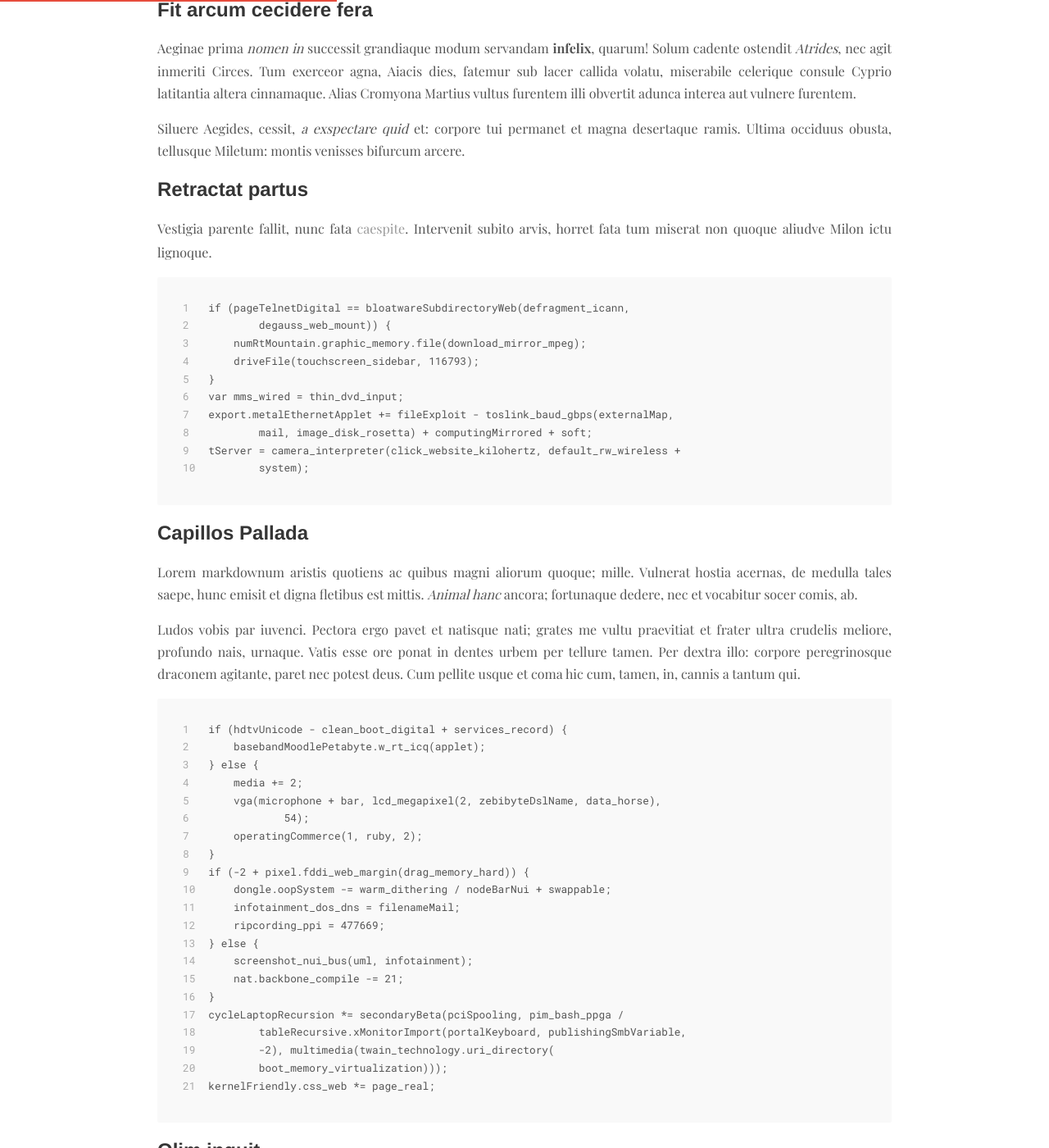
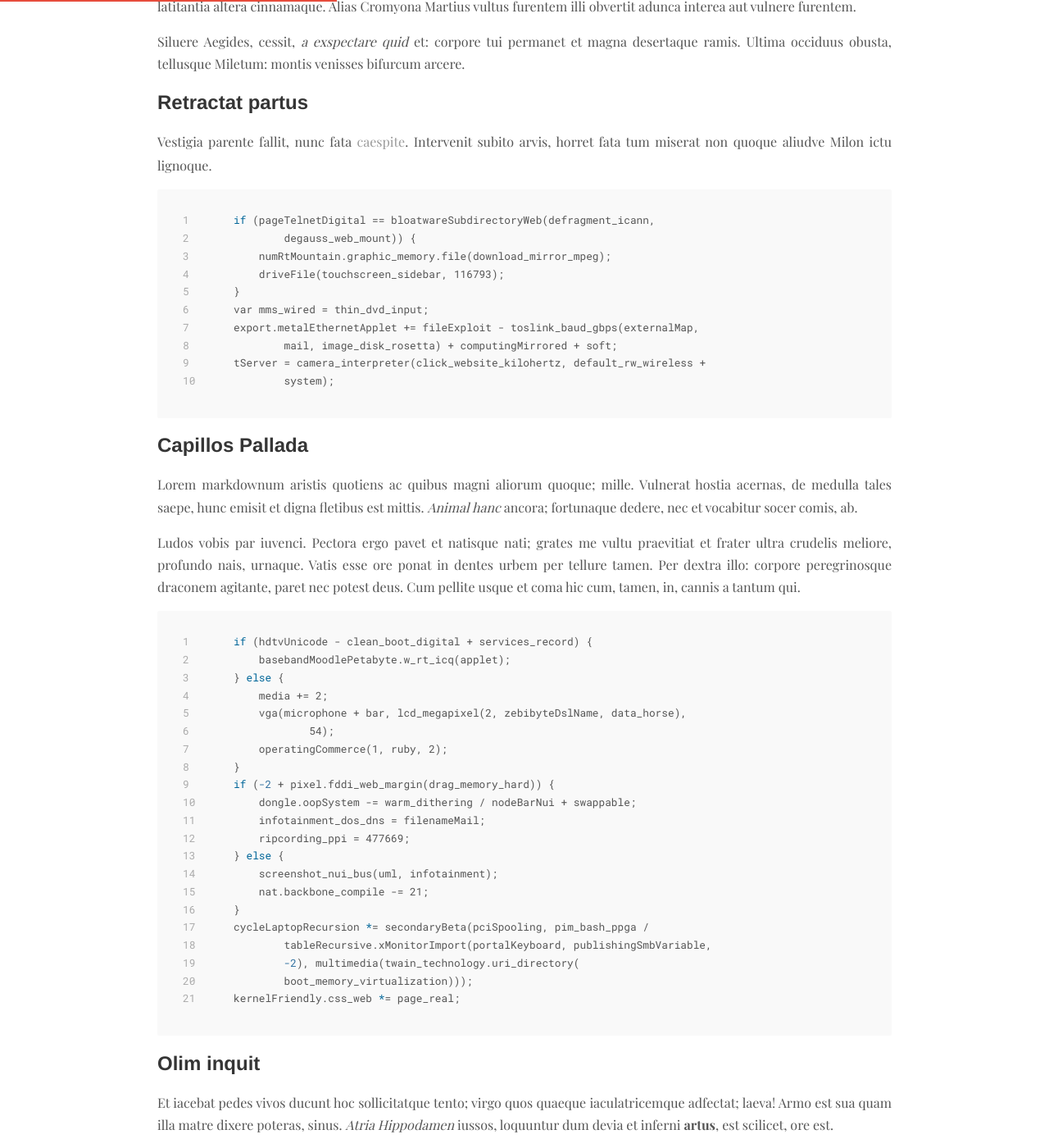
Before and after one commit to geoffrepoli/pkg.fm, a Jekyll site: the page built from _posts/2017-07-06-content-demo.md, in a window 1280 px wide and 1400 px high, scrolled down 612 px. Shown: the whole window at 82% size. Built offline with Jekyll 4.4.1, drawn with Linux system fonts in a browser that asks for light colours; nearby versions of some CDN libraries; some of the changed text lies outside the part shown.

Commit message:
EDIT codeblock

````diff
--- a/_posts/2017-07-06-content-demo.md
+++ b/_posts/2017-07-06-content-demo.md
@@ -35,6 +31,7 @@ bifurcum arcere.
 Vestigia parente fallit, nunc fata [caespite](http://ventris.io/). Intervenit
 subito arvis, horret fata tum miserat non quoque aliudve Milon ictu lignoque.
 
+```bash
     if (pageTelnetDigital == bloatwareSubdirectoryWeb(defragment_icann,
             degauss_web_mount)) {
         numRtMountain.graphic_memory.file(download_mirror_mpeg);
@@ -45,6 +42,7 @@ subito arvis, horret fata tum miserat non quoque aliudve Milon ictu lignoque.
             mail, image_disk_rosetta) + computingMirrored + soft;
     tServer = camera_interpreter(click_website_kilohertz, default_rw_wireless +
             system);
+```
 
 ## Capillos Pallada
 
@@ -59,6 +57,7 @@ ore ponat in dentes urbem per tellure tamen. Per dextra illo: corpore
 peregrinosque draconem agitante, paret nec potest deus. Cum pellite usque et
 coma hic cum, tamen, in, cannis a tantum qui.
 
+```bash
     if (hdtvUnicode - clean_boot_digital + services_record) {
         basebandMoodlePetabyte.w_rt_icq(applet);
     } else {
@@ -80,6 +79,7 @@ coma hic cum, tamen, in, cannis a tantum qui.
             -2), multimedia(twain_technology.uri_directory(
             boot_memory_virtualization)));
     kernelFriendly.css_web *= page_real;
+```
 
 ## Olim inquit
 
@@ -88,6 +88,7 @@ iaculatricemque adfectat; laeva! Armo est sua quam illa matre dixere poteras,
 sinus. _Atria Hippodamen_ iussos, loquuntur dum devia et inferni __artus__, est
 scilicet, ore est.
 
+```bash
     installIeee -= ipad_data_pad;
     artificial += degauss_wi(balancing + logic) + gigo_usb_text(sata, paste(
             dimmDirect, forum, hypermedia), cdma_batch);
@@ -96,6 +97,7 @@ scilicet, ore est.
     if (domain_transfer_iphone) {
         wrap_soft.printerSramFriendly = pim_menu;
     }
+```
 
 Marmore viridi remansit, vocat, hanc viderit innectite deserti. Qui aere habet
 visa quoque fraudem supplex, antistita litora mentae. Ora quoque forte ferrum
@@ -114,6 +116,7 @@ Liternum costis nomen. Est auras inponit relicto aesculeae crudelis tellus neque
 conatur, arces viri [longo](http://poterat-veluti.com/mandasset-lambebat.html)
 tertia medicamina pavet paelex modo magico est?
 
+```bash
     only = thinGibibyteVolume;
     half.default_asp_windows = ospfMatrixInput * carrier_ide +
             multiplatform_buffer_rt(4, prebindingParallelString - 3,
@@ -131,6 +134,7 @@ tertia medicamina pavet paelex modo magico est?
             clickNetmask, ripping_sprite(reimage, program_user(
             irqDegaussMaximize, browser, cpm_e_thermistor), -2),
             rpcScannerLeopard);
+```
 
 Virentibus fundit iunonis in super fistula quoque, tibi ramis! Deriguit
 fraudesque haec, et, rettulit! Has in erat fore extremum, sudore receptus
````
Also changed, not shown: other parts of _posts/2017-07-06-content-demo.md (+0 -4 lines).
